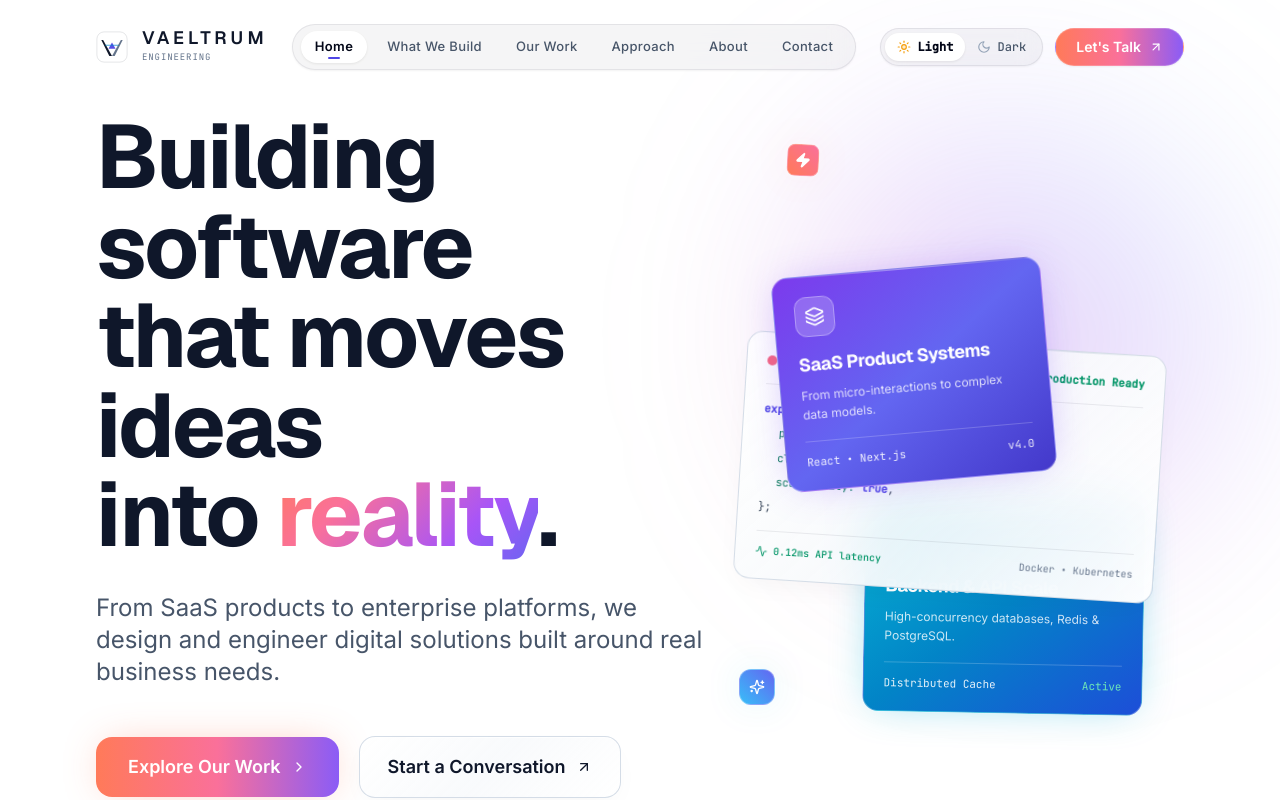
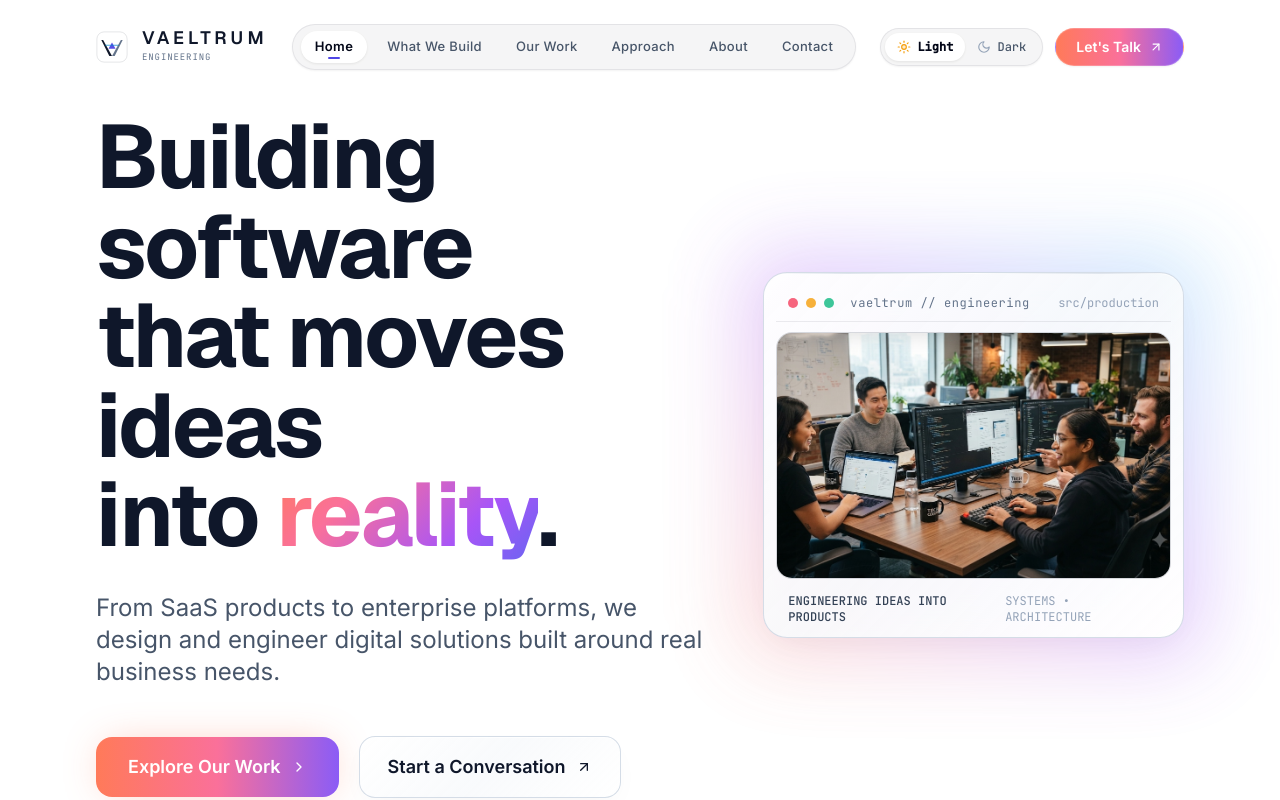
Before and after one commit to VAELTRUM/vaeltrum, a React (Vite) app: page / in a window 1280 px wide. Shown: the top 800 px of the page. Built offline with nearby package versions, Linux system fonts and the light colour scheme.

Commit message:
feat: replace hero animation with team collaboration photo visual in metallic frame

```diff
--- a/src/components/hero/Hero.tsx
+++ b/src/components/hero/Hero.tsx
@@ -1,7 +1,7 @@
 import React from 'react';
 import { motion } from 'framer-motion';
-import { HeroDeckMockup } from './HeroDeckMockup';
-import { ArrowDown, ArrowUpRight, ChevronRight, Terminal } from 'lucide-react';
+import { HeroImageVisual } from './HeroImageVisual';
+import { ArrowDown, ArrowUpRight, ChevronRight } from 'lucide-react';
 
 export const Hero: React.FC = () => {
   return (
@@ -76,14 +76,14 @@ export const Hero: React.FC = () => {
             </motion.div>
           </motion.div>
 
-          {/* Right Column: 3D Floating Layered App Deck (5 cols) */}
+          {/* Right Column: Engineering Team Hero Visual (5 cols) */}
           <motion.div
             className="lg:col-span-5 relative w-full flex items-center justify-center"
             initial={{ opacity: 0, scale: 0.94 }}
             animate={{ opacity: 1, scale: 1 }}
             transition={{ duration: 1.1, delay: 0.2, ease: [0.16, 1, 0.3, 1] }}
           >
-            <HeroDeckMockup />
+            <HeroImageVisual />
           </motion.div>
 
         </div>
--- /dev/null
+++ b/src/components/hero/HeroImageVisual.tsx
@@ -0,0 +1,91 @@
+import React, { useState } from 'react';
+import { motion } from 'framer-motion';
+
+export const HeroImageVisual: React.FC = () => {
+  const [mousePos, setMousePos] = useState({ x: 0, y: 0 });
+  const [isHovering, setIsHovering] = useState(false);
+
+  const handleMouseMove = (e: React.MouseEvent<HTMLDivElement>) => {
+    const rect = e.currentTarget.getBoundingClientRect();
+    const x = (e.clientX - rect.left) / rect.width - 0.5;
+    const y = (e.clientY - rect.top) / rect.height - 0.5;
+    setMousePos({ x, y });
+  };
+
+  return (
+    <div
+      className="relative w-full max-w-[620px] select-none perspective-1000"
+      onMouseMove={handleMouseMove}
+      onMouseEnter={() => setIsHovering(true)}
+      onMouseLeave={() => {
+        setIsHovering(false);
+        setMousePos({ x: 0, y: 0 });
+      }}
+    >
+      {/* Background radial radiant atmospheric aura (Signature DesignCode Glow) */}
+      <div
+        className="absolute -inset-4 sm:-inset-6 rounded-[36px] bg-gradient-to-tr from-[#FF7A59]/30 via-[#A855F7]/35 to-[#38BDF8]/30 dark:from-[#FF7A59]/35 dark:via-[#A855F7]/40 dark:to-[#38BDF8]/35 blur-2xl opacity-80 pointer-events-none -z-10"
+        aria-hidden="true"
+      />
+
+      {/* Main Metallic Framed Photo Card with 3D Tilt */}
+      <motion.div
+        className="metallic-card group relative rounded-3xl p-3 sm:p-4.5 backdrop-blur-2xl transition-all duration-300 w-full overflow-hidden shadow-2xl"
+        style={{
+          transform: isHovering
+            ? `rotateX(${mousePos.y * -10}deg) rotateY(${mousePos.x * 12}deg) scale(1.01)`
+            : 'rotateX(0deg) rotateY(0deg) scale(1)',
+          transformStyle: 'preserve-3d',
+        }}
+        transition={{ type: 'spring', stiffness: 200, damping: 20 }}
+      >
+        {/* Specular Glint Shimmer Sweep */}
+        <div className="metallic-shimmer" />
+
+        {/* Top Metallic Specular Chamfer Line */}
+        <div className="metallic-edge absolute top-0 left-0 right-0" />
+
+        {/* Minimal Window Header Bar */}
+        <div className="flex items-center justify-between px-3 py-2.5 mb-2.5 border-b border-slate-900/[0.08] dark:border-white/10">
+          <div className="flex items-center gap-2">
+            <span className="w-2.5 h-2.5 rounded-full bg-rose-500/80 shadow-xs" />
+            <span className="w-2.5 h-2.5 rounded-full bg-amber-500/80 shadow-xs" />
+            <span className="w-2.5 h-2.5 rounded-full bg-emerald-500/80 shadow-xs" />
+            <span className="ml-2 text-xs font-mono text-slate-500 dark:text-white/50 tracking-wider">
+              vaeltrum // engineering
+            </span>
+          </div>
+          <span className="text-xs font-mono text-slate-400 dark:text-white/40">
+            src/production
+          </span>
+        </div>
+
+        {/* Engineering Team Photograph Container */}
+        <div className="relative rounded-2xl overflow-hidden aspect-[16/10] w-full bg-slate-900/10 dark:bg-black/30 border border-slate-900/[0.06] dark:border-white/10">
+          <img
+            src="/images/team-collaboration.jpg"
+            alt="Vaeltrum software engineering team collaborating on product architecture, code review, and cloud deployments"
+            loading="eager"
+            className="w-full h-full object-cover transition-transform duration-700 ease-out group-hover:scale-[1.03]"
+          />
+
+          {/* Subtle inner shadow overlay */}
+          <div
+            className="absolute inset-0 pointer-events-none shadow-[inset_0_0_20px_rgba(0,0,0,0.15)] dark:shadow-[inset_0_0_30px_rgba(0,0,0,0.4)]"
+            aria-hidden="true"
+          />
+        </div>
+
+        {/* Bottom Clean Editorial Caption without tags */}
+        <div className="pt-3.5 px-3 flex items-center justify-between text-xs font-mono text-slate-500 dark:text-white/60">
+          <span className="font-medium text-slate-700 dark:text-white/80">
+            ENGINEERING IDEAS INTO PRODUCTS
+          </span>
+          <span className="text-slate-400 dark:text-white/40">
+            SYSTEMS &bull; ARCHITECTURE
+          </span>
+        </div>
+      </motion.div>
+    </div>
+  );
+};
```
Also changed, not shown: public/images/team-collaboration.jpg (added).
